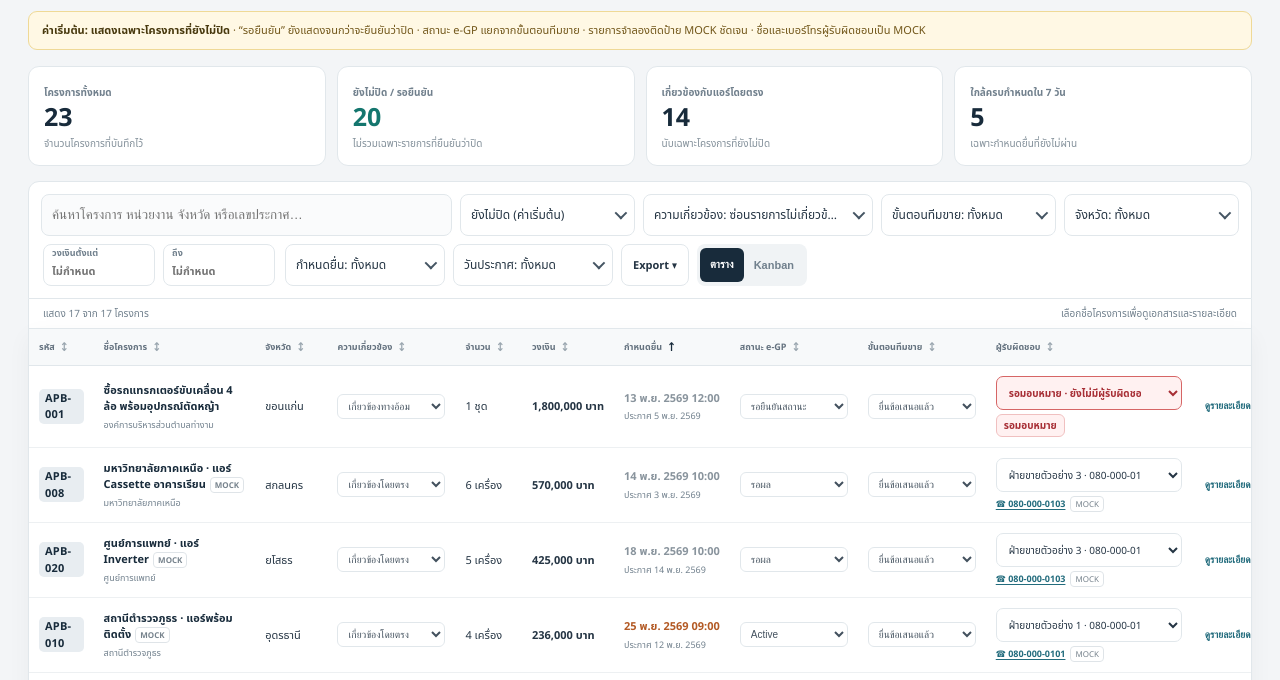
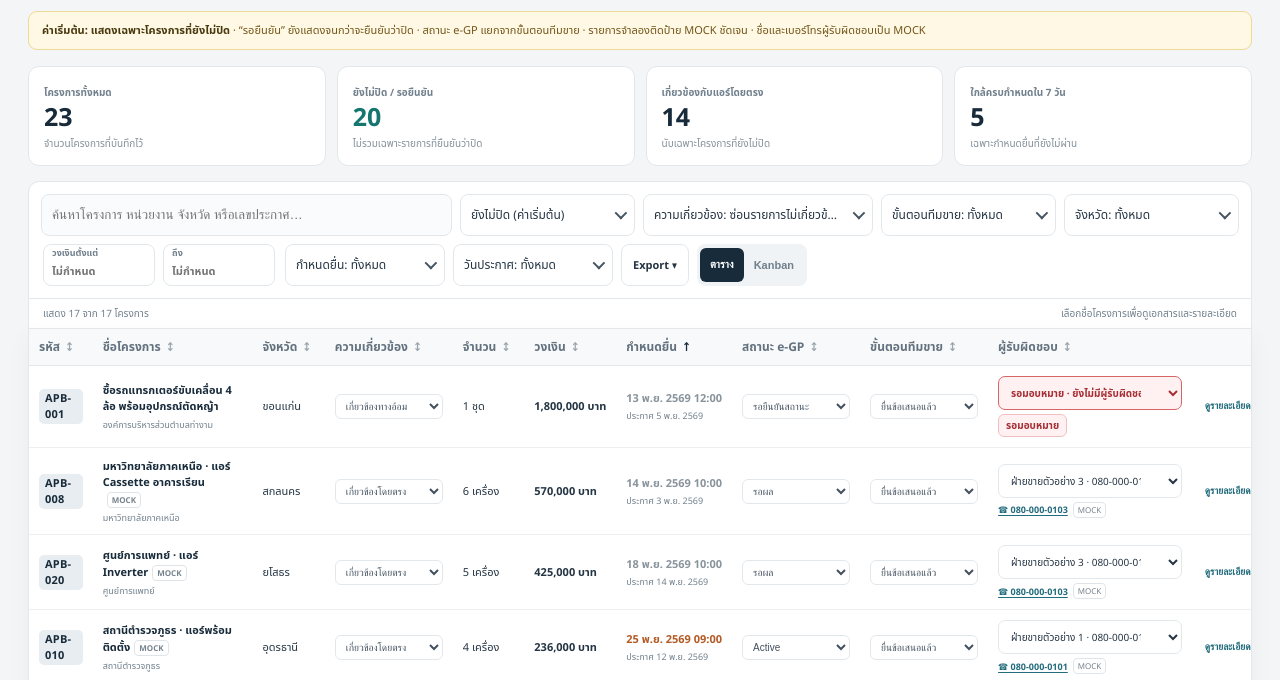
Before and after one commit to Ckiss77/ap-air-bidding-radar, a plain HTML site: page index.html in a window 1280 px wide. Shown: the part 95-775 px from the top of the page. Drawn offline with Linux system fonts and the light colour scheme.

Commit message:
Increase bidding table header text

```diff
--- a/index.html
+++ b/index.html
@@ -15,6 +15,8 @@
 .bar{align-items:center;gap:8px}.bar .search{min-height:42px;display:flex;align-items:center}.bar .search input{height:42px;min-height:42px;padding:8px 10px}.bar>.filter{height:42px;min-height:42px;padding:8px 25px 8px 9px}.bar>.multi-filter,.bar>.date-filter{min-height:42px}.bar .filter-summary,.bar .date-filter .filter-summary{height:42px;min-height:42px}.bar .budget-range{height:42px;min-height:42px;align-items:center;gap:8px;padding:0 2px}.bar .budget-range label{position:relative;display:block;flex:1;min-width:0;height:42px;line-height:1}.bar .budget-range label span{position:absolute;z-index:1;top:4px;left:9px;line-height:1;color:var(--muted);pointer-events:none}.bar .budget-range input{width:112px;height:42px;min-height:42px;padding:15px 8px 3px;border-radius:8px;font-size:11px;line-height:1}.bar .export-menu summary{display:inline-flex;align-items:center;min-height:42px}.bar .toggle{min-height:42px;align-items:center}.bar .toggle button{min-height:34px;padding:6px 10px}@media(max-width:760px){.bar .budget-range{height:42px;min-height:42px}.bar .budget-range label{height:42px}.bar .budget-range input{width:100%;min-height:42px;font-size:12px}.bar .export-menu summary{min-height:40px}.bar .toggle{min-height:40px}}
 
 .project-dialog .edit label{align-content:start}.project-dialog .edit input,.project-dialog .edit select{box-sizing:border-box;min-height:42px}.project-dialog .edit .assignee-select{min-height:42px}
+
+#tablePanel thead th{font-size:12px}
 </style></head><body><main class="wrap">
 <header class="head"><div class="brand"><div class="logo">AP</div><div><div class="eyebrow">AP AIR · PUBLIC PROCUREMENT</div><h1>Government Bidding Radar</h1><div class="sub">ภาพรวมโครงการจัดซื้อจัดจ้าง สำหรับทีมขายและผู้บริหาร</div></div></div>
 <div class="actions hidden" aria-hidden="true"><button class="btn" id="template">ดาวน์โหลด JSON template</button><button class="btn" id="importBtn">นำเข้า JSON</button><button class="btn" id="reset">คืนค่า mockup</button><input id="file" type="file" accept=".json,application/json" hidden></div></header>
```
